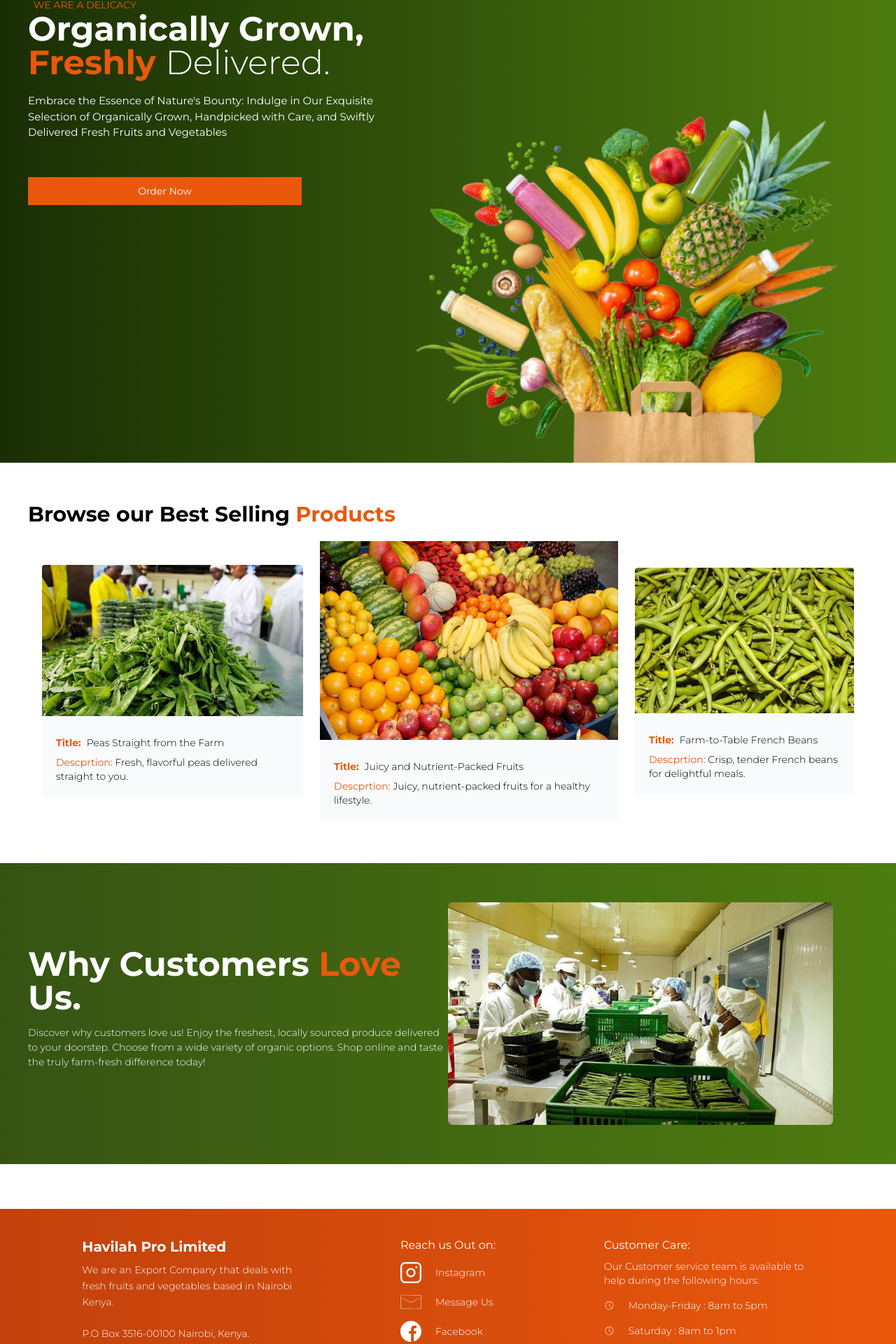
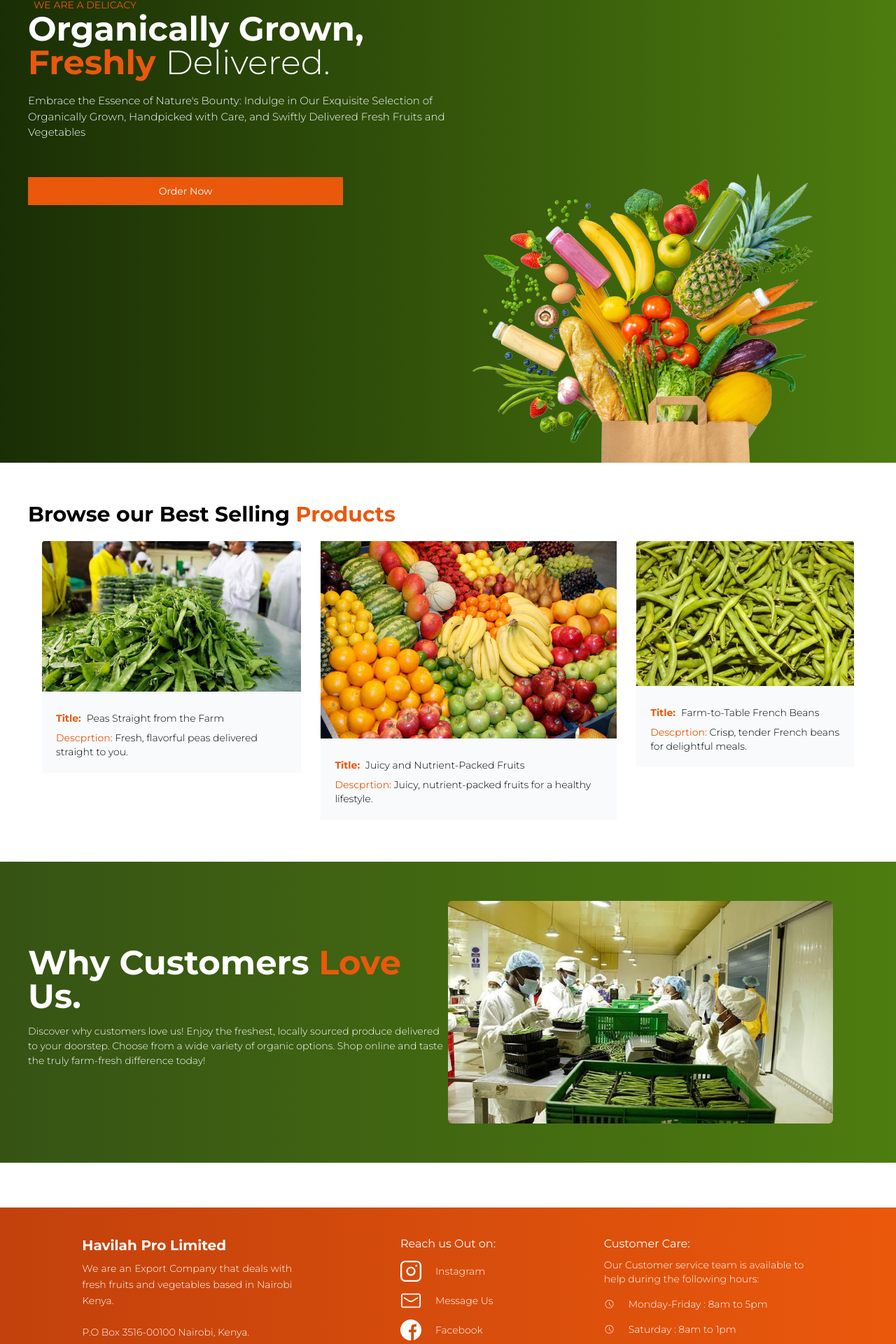
Before and after one commit to mercymwikali/grocery-landing, a Nuxt app: page / in a window 1280 px wide. Shown: the part 139-2059 px from the top of the page at 70% size. Built offline with nearby package versions, Linux system fonts and the light colour scheme.

Commit message:
responsiveness and changed message icon

```diff
--- a/pages/index.vue
+++ b/pages/index.vue
@@ -1,6 +1,6 @@
 <template>
   <section>
-    <div class=" container relative px-10 py-5 bg-gradient-to-r from-lime-950 to-lime-700 h-screen">
+    <div class=" container relative px-10 py-5 bg-gradient-to-r from-lime-950 to-lime-700 sm:h-screen">
       <nav class="  flex items-center text-white justify-between cursor-pointer">
         <NuxtLink to="/" class="text-3xl font-semibold pr-40"><span class=" text-orange-600 ">H</span>AVILAH</NuxtLink>
         <ul class="hidden w-full md:flex  hover:border-collapse ">
@@ -20,31 +20,34 @@
         </ul>
       </nav>
       <!--Hero section-->
-      <div class=" flex flex-col md:flex-row mt-20 gap-x-20 ">
-        <div class=" md:order-first md:w-1/2 md:pr-10 font-semibold   leading-normal">
+      <div class=" container w-full mt-20">
+      <div class=" w-full flex flex-col md:flex-row flex-grow-0 items-center">
+        <div class="w-full md:w-1/2  font-semibold leading-normal">
           <h3 class=" text-sm px-2 font-normal text-orange-600">WE ARE A DELICACY</h3>
           <h1 class=" text-5xl font-bold text-white">Organically Grown,
             <br>
             <span class=" text-orange-600">Freshly</span> <span class=" font-light">Delivered.</span>
           </h1>
           <div class=" font-normal text-white text-[15px] py-5">
-            <p>Embrace the Essence of Nature's Bounty: Indulge in Our Exquisite Selection of Organically Grown, Handpicked
+            <p class=" font-light leading-normal">Embrace the Essence of Nature's Bounty: Indulge in Our Exquisite Selection of Organically Grown, Handpicked
               with Care, and Swiftly Delivered Fresh Fruits and Vegetables</p>
           </div>
           <button class=" btn font-medium my-8">Order Now</button>
         </div>
-        <div class="md:w-1/2">
+        <div class="md:w-1/2 items-center">
           <img src="~/assets/img/fruits-7357732_1920-removebg-preview.png" alt="hero"
-            class="hidden md:block w-2/3 md:w-[680px] md:absolute bottom-0 right-12">
+            class="hidden md:block w-full md:w-auto absolute bottom-0 ">
         </div>
       </div>
     </div>
+    </div>
+    <!--browse our products-->
     <div class="container bg-white mt-4  p-10 rounded- shadow-inherit ">
       <div>
         <h1 class=" font-bold text-3xl text-black">Browse our Best Selling <span class=" text-orange-600">Products</span>
         </h1>
       </div>
-      <div class=" flex flex-col md:flex-row p-5 items-center gap-6">
+      <div class=" flex shrink-0 flex-col md:flex-row p-5 gap-7 ">
         <div class=" block rounded overflow-hidden shadow-slate-100 ">
           <img src="~/assets/img/peas.jpeg" class=" md:static">
           <div class=" text-sm text-start font-light  items-center bg-slate-50 p-5">
@@ -75,12 +78,11 @@
       </div>
     </div>
     <!--About us-->
-    <div class=" container flex flex-col md:flex-row p-10 m w-full bg-gradient-to-r from-lime-900 to-lime-700">
+    <div class=" container flex flex-col md:flex-row p-10 bg-gradient-to-r from-lime-900 to-lime-700">
       <div class=" w-full md:w-1/2 font-semibold mt-20">
         <h2 class=" text-white font-bold text-5xl">Why Customers<span class="  text-orange-600"> Love</span> Us.</h2>
         <p class=" text-sm text-white font-light leading-normal my-4 ">Discover why customers love us! Enjoy the
-          freshest, locally
-          sourced produce delivered to your doorstep. Choose from a wide variety of organic options. Shop online and taste
+          freshest, locally sourced produce delivered to your doorstep. Choose from a wide variety of organic options. Shop online and taste
           the truly farm-fresh difference today!</p>
       </div>
       <div class=" relative block my-4">
@@ -105,7 +107,7 @@
             <NuxtLink class=" flex items-center font-light gap-x-5 pt-3"><img
                 src="~/assets/img/instagram_924i0usa3u8h.svg" class="  w-[30px]">Instagram</NuxtLink>
             <NuxtLink class=" flex items-center font-light gap-x-5 pt-3"><img
-                src="~/assets/img/message_icon.svg" class=" w-[30px]">Message Us</NuxtLink>
+                src="~/assets/img/message_eqvtlwtya476.svg" class=" w-[30px]">Message Us</NuxtLink>
             <NuxtLink class=" flex items-center font-light gap-x-5 pt-3"><img
                 src="~/assets/img/facbook_icon.svg" class=" w-[30px]">Facebook</NuxtLink>
           </div>
```
Also changed, not shown: assets/img/message_eqvtlwtya476.svg (added), assets/img/message_icon.svg (deleted).
